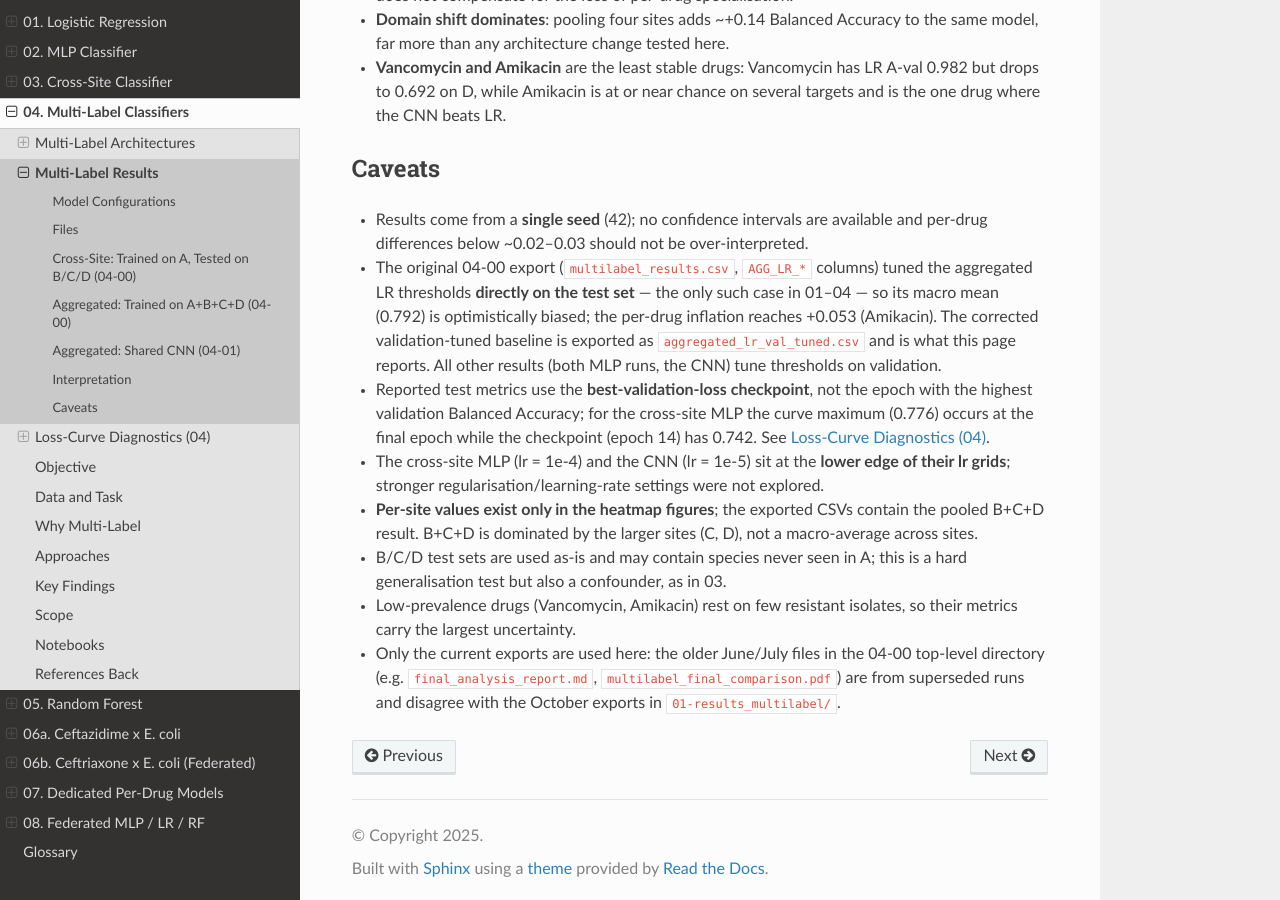
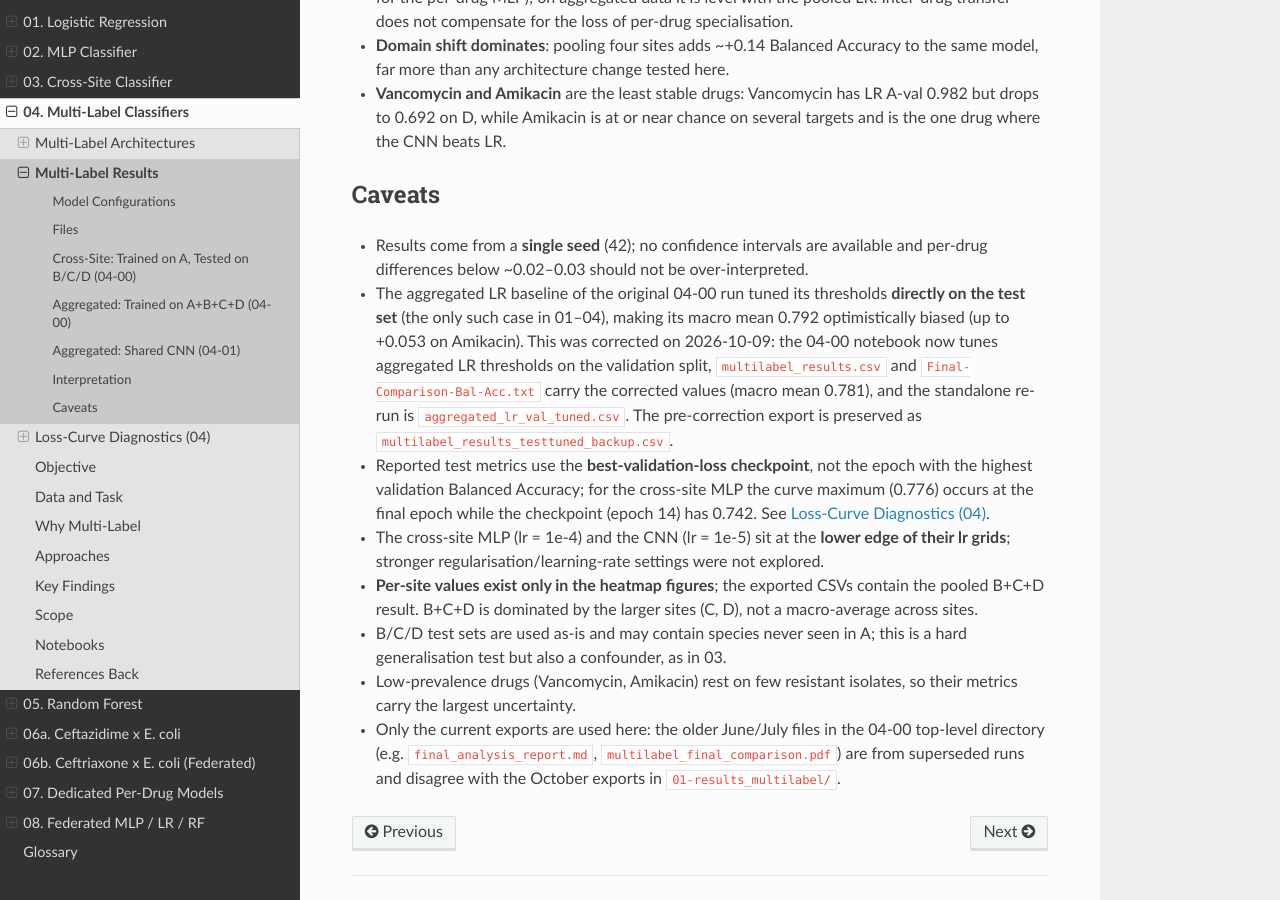
Before and after one commit to asd-standard/Dryad_DRIAMS, a Sphinx documentation site: the page built from docs/04-Multi-Label-mlp/results.rst, in a window 1280 px wide and 900 px high, scrolled down 6124 px. Built offline with Sphinx 7.4.7 and the Read the Docs theme 3.1.0, drawn with Linux system fonts in a browser that asks for light colours; some of the changed text lies outside the part shown.

Commit message:
Fix 04-00 aggregated LR thresholds; reconcile result exports
- 04-00 cell 9 now tunes aggregated LR thresholds on the validation split
  and freezes them for the test set (was: tuned directly on test)
- 04-00b compares against the preserved test-tuned backup
- multilabel_results.csv and Final-Comparison-Bal-Acc.txt carry the
  corrected val-tuned values (macro 0.781); pre-correction export kept as
  multilabel_results_testtuned_backup.csv

```diff
--- a/docs/04-Multi-Label-mlp/results.rst
+++ b/docs/04-Multi-Label-mlp/results.rst
@@ -58,6 +58,8 @@ Files
 - ``.../aggregated_lr_val_tuned.csv`` — corrected aggregated LR baseline: best
   ``C``, validation-tuned threshold and Balanced Accuracy / AUC for the
   validation and test splits
+- ``.../multilabel_results_testtuned_backup.csv`` — pre-correction export with
+  test-tuned aggregated LR thresholds, kept for provenance
 - ``.../Final-Comparison-Bal-Acc.txt``, ``.../best_params_04.json``
 - ``.../multilabel_grid_cs.csv`` / ``multilabel_grid_agg.csv`` — full 6×6 grids
 - ``.../history_crosssite.csv`` / ``history_aggregated.csv`` — per-epoch
@@ -240,8 +242,8 @@ Aggregated: Trained on A+B+C+D (04-00)
      - **0.850**
 
 The LR columns come from the corrected validation-tuned export
-(``aggregated_lr_val_tuned.csv``); the original 04-00 export tuned these
-thresholds on the test set and is optimistically biased (see `Caveats`_).
+(``aggregated_lr_val_tuned.csv``, now also merged into
+``multilabel_results.csv`` and ``Final-Comparison-Bal-Acc.txt``).
 
 Pooling the four sites lifts the shared MLP from 0.635 to 0.775 macro
 Balanced Accuracy (+0.139), the same gap measured for the per-drug models in
@@ -351,13 +353,15 @@ Caveats
 - Results come from a **single seed** (42); no confidence intervals are
   available and per-drug differences below ~0.02–0.03 should not be
   over-interpreted.
-- The original 04-00 export (``multilabel_results.csv``, ``AGG_LR_*`` columns)
-  tuned the aggregated LR thresholds **directly on the test set** — the only
-  such case in 01–04 — so its macro mean (0.792) is optimistically biased; the
-  per-drug inflation reaches +0.053 (Amikacin). The corrected validation-tuned
-  baseline is exported as ``aggregated_lr_val_tuned.csv`` and is what this page
-  reports. All other results (both MLP runs, the CNN) tune thresholds on
-  validation.
+- The aggregated LR baseline of the original 04-00 run tuned its thresholds
+  **directly on the test set** (the only such case in 01–04), making its macro
+  mean 0.792 optimistically biased (up to +0.053 on Amikacin). This was
+  corrected on 2026-10-09: the 04-00 notebook now tunes aggregated LR
+  thresholds on the validation split, ``multilabel_results.csv`` and
+  ``Final-Comparison-Bal-Acc.txt`` carry the corrected values (macro mean
+  0.781), and the standalone re-run is ``aggregated_lr_val_tuned.csv``. The
+  pre-correction export is preserved as
+  ``multilabel_results_testtuned_backup.csv``.
 - Reported test metrics use the **best-validation-loss checkpoint**, not the
   epoch with the highest validation Balanced Accuracy; for the cross-site MLP
   the curve maximum (0.776) occurs at the final epoch while the checkpoint
```
Also changed, not shown: 2 other files.
